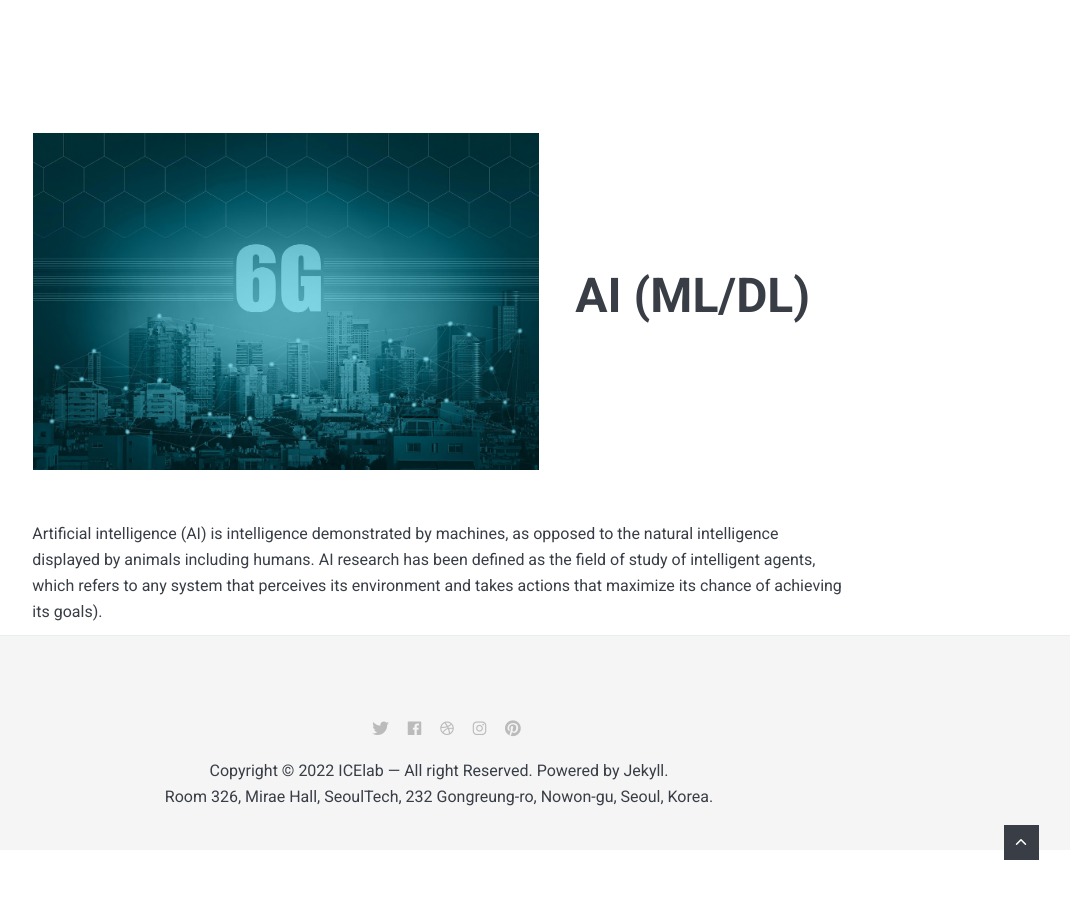
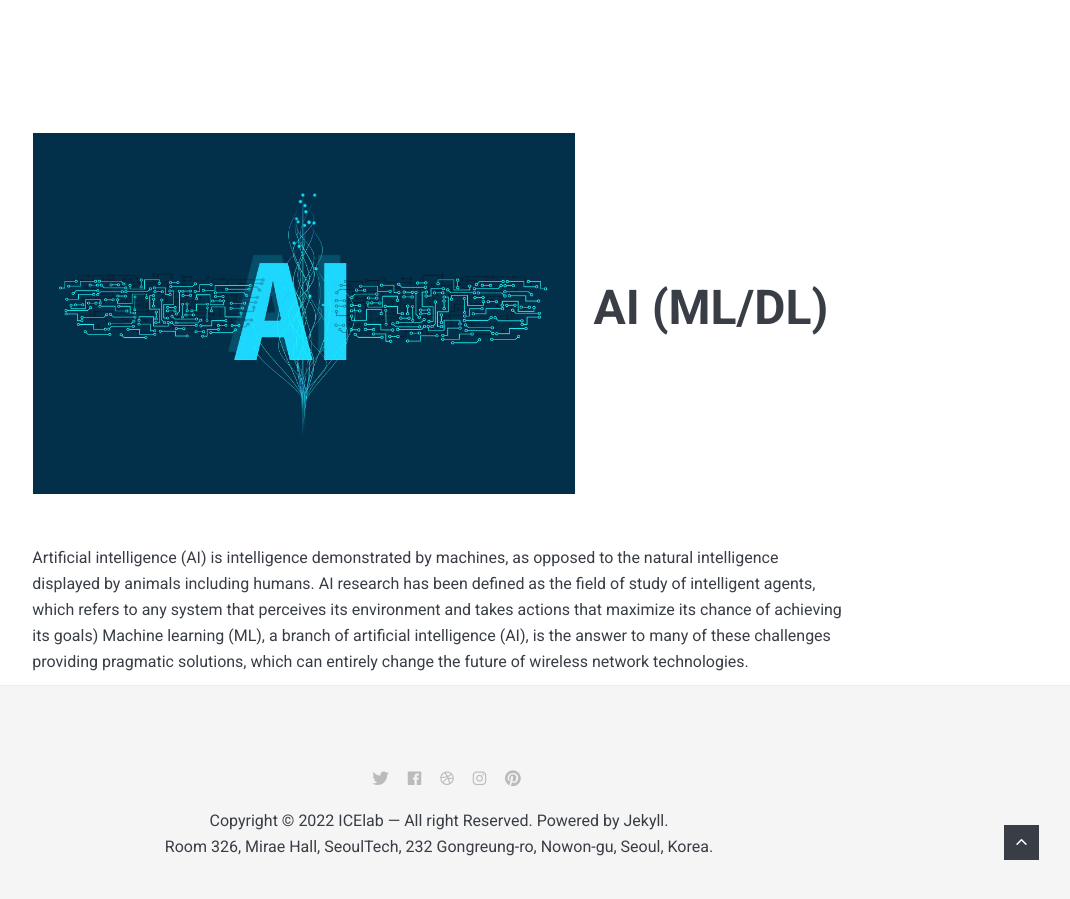
Before and after one commit to Icelab-2020/icelab-2020.github.io, a Jekyll site: the page built from _pages/00_research.md, in a window 1280 px wide and 900 px high, scrolled down 2051 px. Shown: the whole window, without its empty margins (201-1271 px from the left). Built offline with Jekyll 4.4.1, drawn with Linux system fonts in a browser that asks for light colours; nearby versions of some CDN libraries.

Commit message:
Update 00_research.md

```diff
--- a/_pages/00_research.md
+++ b/_pages/00_research.md
@@ -34,7 +34,7 @@ permalink: /00_research/
 
 |    |   <img width=500/>   |
 |:---|:---:|
-| ![AI]({{site.baseurl}}/images/6g.jpg){: width="100%" height="100%"} | <b><span style="font-size:300%">AI (ML/DL)</span></b>  |
+| ![AI]({{site.baseurl}}/images/ai.jpg){: width="100%" height="100%"} | <b><span style="font-size:300%">AI (ML/DL)</span></b>  |
 
 
-<div class = "AI">Artificial intelligence (AI) is intelligence demonstrated by machines, as opposed to the natural intelligence displayed by animals including humans. AI research has been defined as the field of study of intelligent agents, which refers to any system that perceives its environment and takes actions that maximize its chance of achieving its goals).</div>
+<div class = "AI">Artificial intelligence (AI) is intelligence demonstrated by machines, as opposed to the natural intelligence displayed by animals including humans. AI research has been defined as the field of study of intelligent agents, which refers to any system that perceives its environment and takes actions that maximize its chance of achieving its goals)  Machine learning (ML), a branch of artificial intelligence (AI), is the answer to many of these challenges providing pragmatic solutions, which can entirely change the future of wireless network technologies.</div>
```
